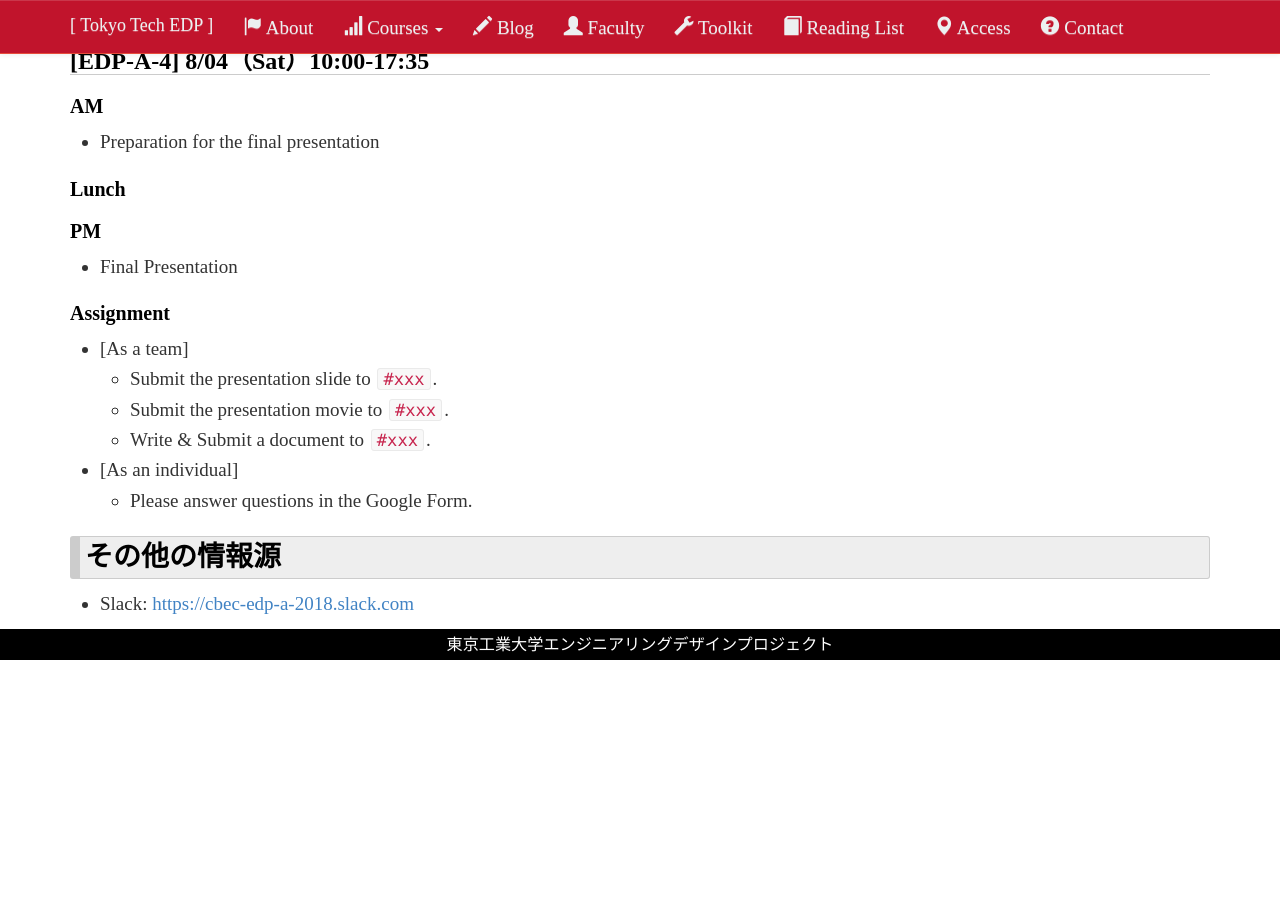
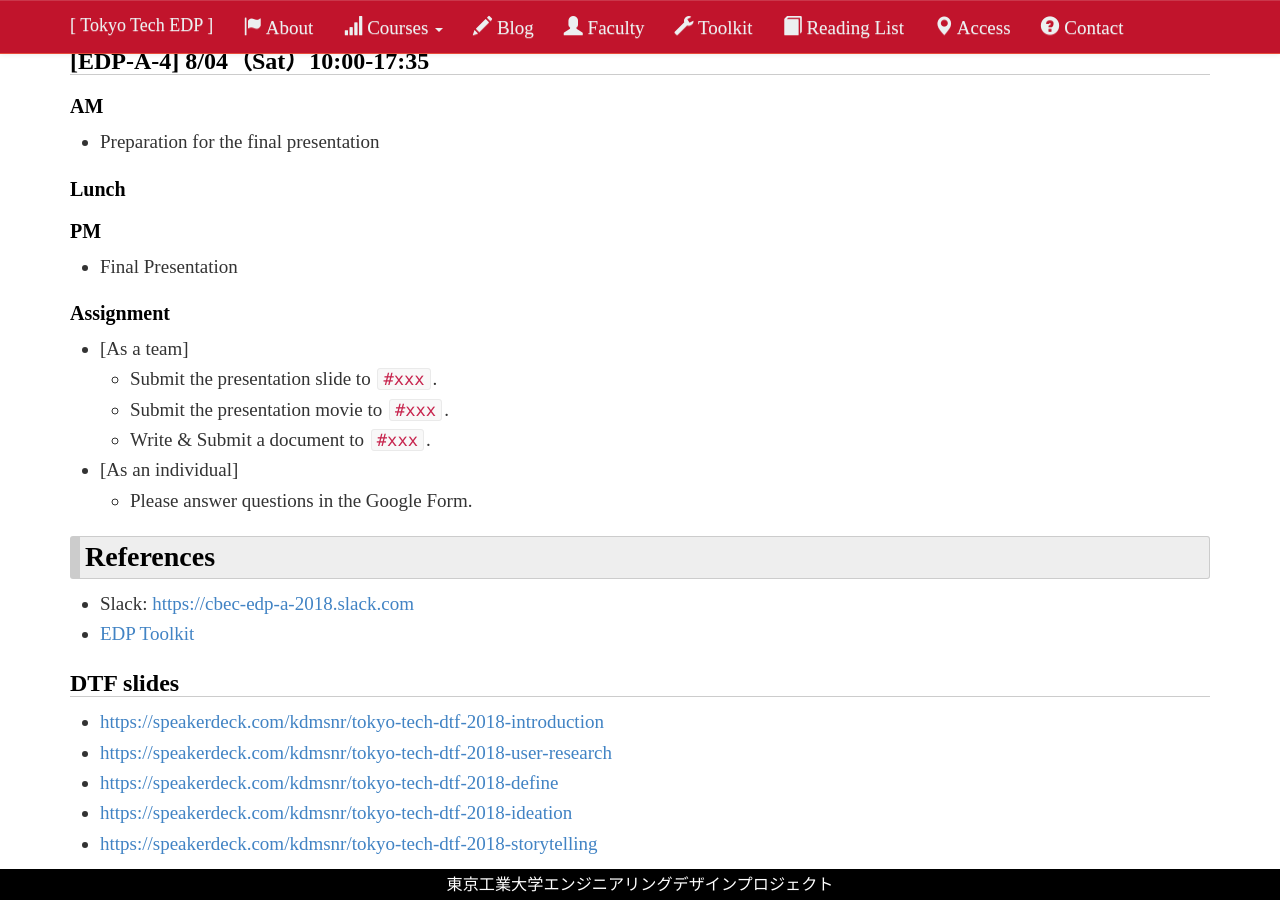
Before and after one commit to titech-edp/titech-edp.github.io, a Jekyll site: the page built from 2018-edp-a/index.md, in a window 1280 px wide and 900 px high, scrolled down 4611 px. Built offline with Jekyll 4.4.1, drawn with Linux system fonts in a browser that asks for light colours; nearby versions of some CDN libraries; library files that are not in the unit come from our copies; before the commit the page ends 5271 px from its top, so only the background shows below that.

Commit message:
2018 edp-a

```diff
--- a/2018-edp-a/index.md
+++ b/2018-edp-a/index.md
@@ -181,6 +181,15 @@ Design innovative experience of having a meal.
   - Please answer questions in the Google Form.
 
 
-# その他の情報源
+# References
 
 - Slack: [https://cbec-edp-a-2018.slack.com](https://cbec-edp-a-2018.slack.com)
+- [EDP Toolkit](/toolkit)
+
+## DTF slides
+
+- <https://speakerdeck.com/kdmsnr/tokyo-tech-dtf-2018-introduction>
+- <https://speakerdeck.com/kdmsnr/tokyo-tech-dtf-2018-user-research>
+- <https://speakerdeck.com/kdmsnr/tokyo-tech-dtf-2018-define>
+- <https://speakerdeck.com/kdmsnr/tokyo-tech-dtf-2018-ideation>
+- <https://speakerdeck.com/kdmsnr/tokyo-tech-dtf-2018-storytelling>
```
